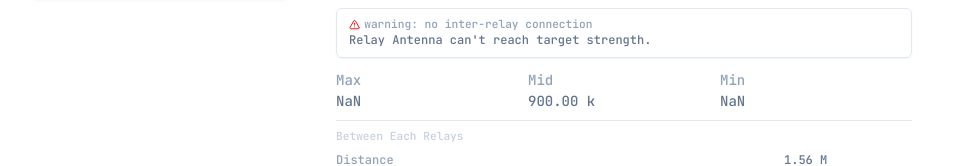
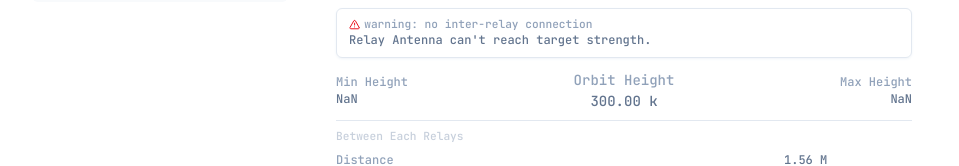
Before and after one commit to alfonsusac/ksp-helper, a Next.js app: page /relay-height in a window 1280 px wide. Shown: the part 786-952 px from the top of the page, without its empty margins (160-1119 px from the left). Built offline with nearby package versions, Linux system fonts and the light colour scheme.

Commit message:
orbit slider

```diff
--- a/src/app/relay-height/page.tsx
+++ b/src/app/relay-height/page.tsx
@@ -15,7 +15,7 @@ import { EmojioneSatellite, FluentEmojiRocket, LucideTriangleAlert } from "@/ui/
 import { Slider } from "@/ui/input"
 import { PlanetSelectMenu } from "@/ui/planet-select-menu"
 import { WhatIsThisSection } from "@/ui/prose"
-import { SettingsSection, useGlobalSettings, type GlobalSettings } from "@/ui/settings-section"
+import { ResetSettingsIconButton, SettingsSection, useGlobalSettings, type GlobalSettings } from "@/ui/settings-section"
 import SignalStrengthItems from "@/ui/signal-strength"
 import { formatCss, interpolate } from "culori"
 import { Fragment, type ReactNode } from "react"
@@ -30,22 +30,33 @@ export default function RelayHeight() {
 
   const changePlanet = (planet: string) => {
     data.planet = planet
+    data.orbitRatio = 0.5
     setData({ ...data })
   }
   const changeVesselAntenna = (a: AntennaPayload) => {
     data.vessel = a
+    data.orbitRatio = 0.5
     setData({ ...data })
   }
   const changeRelayAntenna = (a: AntennaPayload) => {
     data.relay = a
+    data.orbitRatio = 0.5
     setData({ ...data })
   }
   const changeRelayCount = (n: number) => {
     data.relayCount = n
+    data.orbitRatio = 0.5
     setData({ ...data })
   }
   const changeTargetStrength = (str: number) => {
     data.strength = str
+    data.orbitRatio = 0.5
+    setData({ ...data })
+  }
+  const changeResultOrbitRatio = (r: number) => {
+    if (r < 0) r = 0
+    if (r > 1) r = 1
+    data.orbitRatio = r
     setData({ ...data })
   }
 
@@ -152,7 +163,9 @@ export default function RelayHeight() {
 
         <div className="flex flex-col gap-4">
           <Visualization {...result} />
-          <ResultInfo {...result} />
+          <ResultInfo {...result}
+            onOrbitRatioChange={changeResultOrbitRatio}
+          />
         </div>
 
       </section>
@@ -236,6 +249,7 @@ function getResult(
     status: "no planet data" as const
   }
   const planetimg = planet.image
+  const orbitRatio = data.orbitRatio
 
   const scienceBonusOfTargetStrength = getScienceBonusfromSignalStrength(data.strength)
 
@@ -289,45 +303,47 @@ function getResult(
   // Get min, max, mid, status, and reason
   const {
     maxRadius,
-    midRadius,
+    orbitRadius,
     minRadius,
     status,
     reason,
   } = (() => {
     if (maxRadiusFromRelays < minRadiusBasedOnPlanet) {
-      const midRadius = Math.max(maxRadiusFromRelays, minRadiusBasedOnPlanet, effectivePlanetRadius + atmHeight)
+      const orbitRadius = Math.max(maxRadiusFromRelays, minRadiusBasedOnPlanet, planetRadius + atmHeight)
       return {
         status: "impossible" as const,
         reason: "no inter-relay connection" as const,
-        midRadius
+        orbitRadius
       }
     }
     if (Number.isNaN(maxRadiusFromVessel)) {
-      const midRadius = Math.max(minRadiusBasedOnPlanet, effectivePlanetRadius + atmHeight)
+      const orbitRadius = Math.max(minRadiusBasedOnPlanet, planetRadius + atmHeight)
       return {
         status: "impossible" as const,
         reason: "no vessel connection" as const,
-        midRadius
+        orbitRadius
       }
     }
-    const minRadius = Math.max(minRadiusBasedOnPlanet, effectivePlanetRadius + atmHeight)
+    const minRadius = Math.max(minRadiusBasedOnPlanet, planetRadius + atmHeight)
     const maxRadius = Math.max(Math.min(maxRadiusFromRelays, maxRadiusFromVessel), minRadius)
-    const midRadius = mid(minRadius, maxRadius)
+
+    // const orbitRadius = mid(minRadius, maxRadius)
+    const orbitRadius = ((maxRadius - minRadius) * orbitRatio) + minRadius
 
     return {
       status: "ok" as const,
-      midRadius, minRadius, maxRadius
+      orbitRadius, minRadius, maxRadius
     }
   })()
 
   const maxHeightFromRelays = maxRadiusFromRelays + effectivePlanetRadius
   const minHeightBasedOnPlanet = minRadiusBasedOnPlanet + effectivePlanetRadius
-  const distanceBetweenRelays = (midRadius) * Math.sin(Math.PI / relayCount) * 2
+  const distanceBetweenRelays = (orbitRadius) * Math.sin(Math.PI / relayCount) * 2
   const relayStrength = getStrength(maxRelayRange, distanceBetweenRelays)
 
   const distanceFromVesselToRelay = (() => {
-    const a = (midRadius) * Math.sin(Math.PI / relayCount)
-    const b = (midRadius) * Math.cos(Math.PI / relayCount) - effectivePlanetRadius
+    const a = (orbitRadius) * Math.sin(Math.PI / relayCount)
+    const b = (orbitRadius) * Math.cos(Math.PI / relayCount) - effectivePlanetRadius
     const c = Math.sqrt(a * a + b * b)
     return c
   })()
@@ -363,7 +379,7 @@ function getResult(
     maxRadius,
     minRadius,
     atmHeight,
-    midRadius,
+    orbitRadius,
     relayCount,
     maxRadiusFromVessel,
 
@@ -378,10 +394,14 @@ function getResult(
 
     scienceBonusOfTargetStrength,
     planetRadius,
+
+    orbitRatio,
   }
 }
 
-function ResultInfo(props: ReturnType<typeof getResult>) {
+function ResultInfo(props: ReturnType<typeof getResult> & {
+  onOrbitRatioChange: (n: number) => void
+}) {
 
   if (props.status === "no planet data") return <></>
 
@@ -398,22 +418,39 @@ function ResultInfo(props: ReturnType<typeof getResult>) {
       </div>
     </>}
 
-    <div className="grid grid-cols-3 col-span-2 text-base">
-      <div>
-        <p className={cns.text.muted()}>Max</p>
-        <p className="">{prettyNum(props.maxRadius ?? NaN)}</p>
+    <div className="grid grid-cols-3 col-span-2 text-base items-center">
+      <div className="text-sm">
+        <p className={cns.text.muted()}>Min Height</p>
+        <p className="">{prettyNum((props.minRadius ?? NaN) - props.planetRadius)}</p>
       </div>
 
-      <div>
-        <p className={cns.text.muted()}>Mid</p>
-        <p className="">{prettyNum(props.midRadius ?? NaN)}</p>
+      <div className="text-center">
+        <p className={cns.text.muted()}>Orbit Height</p>
+        <p className="">{prettyNum((props.orbitRadius ?? NaN) - props.planetRadius)}</p>
       </div>
 
-      <div>
-        <p className={cns.text.muted()}>Min</p>
-        <p className="">{prettyNum(props.minRadius ?? NaN)}</p>
+      <div className="text-sm text-end">
+        <p className={cns.text.muted()}>Max Height</p>
+        <p className="">{prettyNum((props.maxRadius ?? NaN) - props.planetRadius)}</p>
       </div>
     </div>
+    {props.minRadius && props.maxRadius &&
+      <div className="col-span-2 flex gap-2 items-center">
+        <Slider
+          min={0}
+          max={1}
+          step={0.01}
+          className="grow"
+          onValueChange={props.onOrbitRatioChange}
+          value={props.orbitRatio}
+        />
+        <ResetSettingsIconButton
+          onClick={() => {
+            props.onOrbitRatioChange(0.5)
+          }}
+        />
+      </div>
+    }
 
     <Divider className="col-span-2" />
 
@@ -466,7 +503,7 @@ function ResultInfo(props: ReturnType<typeof getResult>) {
 
     <div className="col-span-2">
       <p className={cns.text.muted()}>Ideal / Midpoint orbits raw value</p>
-      <p className={cns.text.muted()}>{props.midRadius ?? NaN}m</p>
+      <p className={cns.text.muted()}>{props.orbitRadius ?? NaN}m</p>
     </div>
 
   </div>
@@ -476,7 +513,7 @@ function ResultInfo(props: ReturnType<typeof getResult>) {
 function Visualization(props: ReturnType<typeof getResult>) {
   if (props.status === "no planet data") return <></>
 
-  const maxViewportScale = Math.max(props.maxRadius ?? 0, props.planetRadius, props.midRadius ?? 0)
+  const maxViewportScale = Math.max(props.maxRadius ?? 0, props.planetRadius, props.orbitRadius ?? 0)
 
   const rocketPos = getSatellitePosition(props.relayCount, 0.5)
 
@@ -535,14 +572,14 @@ function Visualization(props: ReturnType<typeof getResult>) {
             top: `${ 50 + (rocketPos.y * 50) }%`,
             transformOrigin: '0 0',
             rotate: (() => {
-              const a = (props.midRadius ?? 0) * Math.sin(Math.PI / props.relayCount)
-              const b = (props.midRadius ?? 0) * Math.cos(Math.PI / props.relayCount) - props.planetRadius
+              const a = (props.orbitRadius ?? 0) * Math.sin(Math.PI / props.relayCount)
+              const b = (props.orbitRadius ?? 0) * Math.cos(Math.PI / props.relayCount) - props.planetRadius
               const c = Math.atan(b / a)
               return `${ (Math.PI / props.relayCount) - c }rad`
             })(),
             width: (() => {
-              const a = (props.midRadius ?? 0) * Math.sin(Math.PI / props.relayCount)
-              const b = (props.midRadius ?? 0) * Math.cos(Math.PI / props.relayCount) - props.planetRadius
+              const a = (props.orbitRadius ?? 0) * Math.sin(Math.PI / props.relayCount)
+              const b = (props.orbitRadius ?? 0) * Math.cos(Math.PI / props.relayCount) - props.planetRadius
               const c = Math.sqrt(a * a + b * b)
               return `${ c / props.planetRadius * 50 }%`
             })(),
@@ -557,14 +594,14 @@ function Visualization(props: ReturnType<typeof getResult>) {
             top: `${ 50 + (rocketPos.y * 50) }%`,
             transformOrigin: '0 0',
             rotate: (() => {
-              const a = (props.midRadius) * Math.sin(Math.PI / props.relayCount)
-              const b = (props.midRadius) * Math.cos(Math.PI / props.relayCount) - props.planetRadius
+              const a = (props.orbitRadius) * Math.sin(Math.PI / props.relayCount)
+              const b = (props.orbitRadius) * Math.cos(Math.PI / props.relayCount) - props.planetRadius
               const c = Math.atan(b / a)
               return `${ (Math.PI / props.relayCount) + c - Math.PI }rad`
             })(),
             width: (() => {
-              const a = (props.midRadius) * Math.sin(Math.PI / props.relayCount)
-              const b = (props.midRadius) * Math.cos(Math.PI / props.relayCount) - props.planetRadius
+              const a = (props.orbitRadius) * Math.sin(Math.PI / props.relayCount)
+              const b = (props.orbitRadius) * Math.cos(Math.PI / props.relayCount) - props.planetRadius
               const c = Math.sqrt(a * a + b * b)
               return `${ c / props.planetRadius * 50 }%`
             })(),
@@ -579,7 +616,7 @@ function Visualization(props: ReturnType<typeof getResult>) {
     </Circle>
     <Circle
       maxHeight={maxViewportScale}
-      height={props.midRadius}
+      height={props.orbitRadius}
       className={cn(
         "border border-px border-emerald-400/50",
       )}
@@ -615,7 +652,7 @@ function Visualization(props: ReturnType<typeof getResult>) {
             <EmojioneSatellite className="absolute" />
             {i === 1 &&
               <div className="absolute text-nowrap text-white bottom-2 left-2 text-xs">
-                Midpoint Alt: {prettyNum((props.midRadius ?? 0) - props.planetRadius)}
+                Midpoint Alt: {prettyNum((props.orbitRadius ?? 0) - props.planetRadius)}
               </div>
             }
           </div>
--- a/src/lib/relay-height/app-state.ts
+++ b/src/lib/relay-height/app-state.ts
@@ -7,21 +7,20 @@ export type RelayHeightData = {
   relayCount: number,
   planet: string,
   strength: number,
+  orbitRatio: number,
 }
 
-export const initialData = (): RelayHeightData => {
-
-  const temp = {
+export const initialData = () => {
+  const temp: RelayHeightData = {
     vessel: new Map<string, number>,
     relay: new Map<string, number>,
     relayCount: 3,
     planet: "Kerbin",
     strength: 0.95,
+    orbitRatio: 0.5,
   }
-
   temp.relay.set("hg5", 1)
   temp.vessel.set("c16", 1)
-
   return temp
 }
 
@@ -33,6 +32,7 @@ export function useRelayHeightAppState() {
     if ('relayCount' in s === false) return false
     if ('planet' in s === false) return false
     if ('strength' in s === false) return false
+    if ('orbitRatio' in s === false) return false
     return true
   })
 }
```
Also changed, not shown: src/ui/settings-section.tsx (+17 -10 lines).
